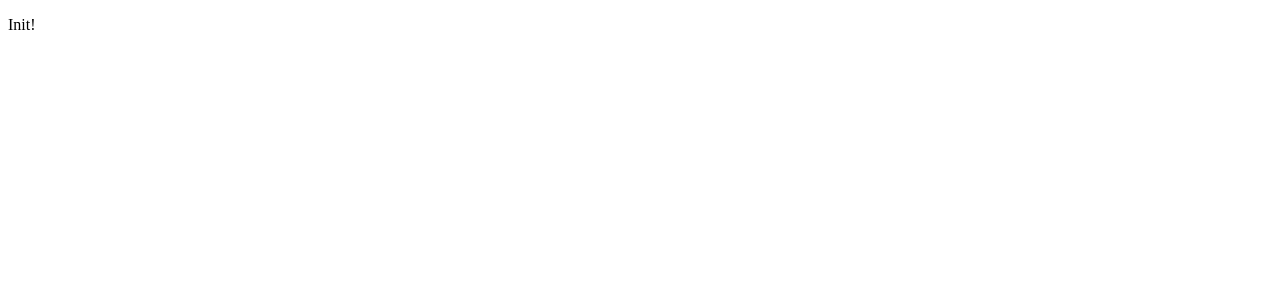
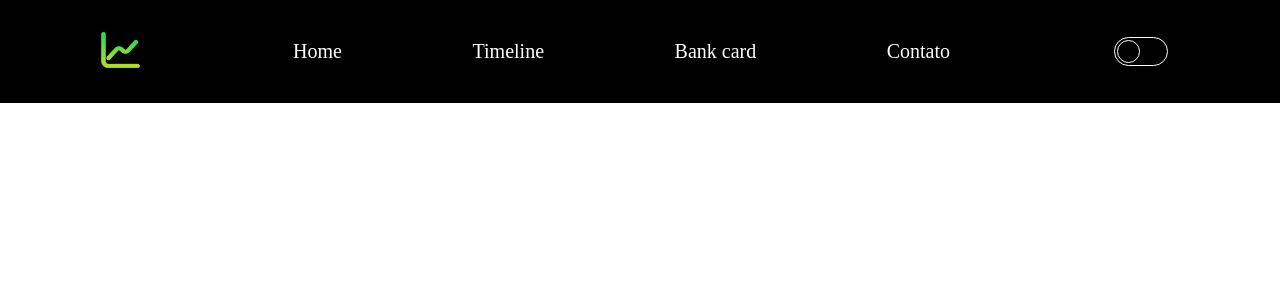
Before and after one commit to lKvasiKl/Modsen-Currency-Tracker, a React app: page / in a window 1280 px wide. Shown: the top 300 px of the page. Built offline with nearby package versions, Linux system fonts and the light colour scheme.

Commit message:
feat: added static navbar with theme switch

```diff
--- a/package.json
+++ b/package.json
@@ -14,7 +14,8 @@
   "dependencies": {
     "husky": "^8.0.3",
     "react": "^18.2.0",
-    "react-dom": "^18.2.0"
+    "react-dom": "^18.2.0",
+    "react-router-dom": "^6.15.0"
   },
   "devDependencies": {
     "@babel/core": "^7.22.15",
@@ -30,10 +31,12 @@
     "eslint-plugin-prettier": "^5.0.0",
     "eslint-plugin-react": "^7.33.2",
     "eslint-plugin-simple-import-sort": "^10.0.0",
+    "file-loader": "^6.2.0",
     "html-webpack-plugin": "^5.5.3",
     "mini-css-extract-plugin": "^2.7.6",
     "prettier": "^3.0.3",
     "style-loader": "^3.3.3",
+    "styled-components": "^6.0.7",
     "webpack": "^5.88.2",
     "webpack-cli": "^5.1.4",
     "webpack-dev-server": "^4.15.1",
--- /dev/null
+++ b/src/components/App/index.jsx
@@ -0,0 +1,15 @@
+import React from "react";
+import { Global } from "./styled";
+import Home from "@pages/Home";
+import { BrowserRouter } from "react-router-dom";
+
+const App = () => {
+  return (
+    <BrowserRouter>
+      <Global />
+      <Home />
+    </BrowserRouter>
+  );
+};
+
+export default App;
--- /dev/null
+++ b/src/components/App/styled.js
@@ -0,0 +1,10 @@
+import { createGlobalStyle } from "styled-components";
+
+export const Global = createGlobalStyle`
+    * {
+        margin: 0;
+        padding: 0;
+        box-sizing: border-box;
+        font-family: Poppins;
+    }
+`;
--- /dev/null
+++ b/src/components/Navbar/index.jsx
@@ -0,0 +1,31 @@
+import React from "react";
+
+import { NavbarContainer, IconContainer, NavListContainer } from "./styled";
+import icon from "@assets/images/icon.webp";
+import { NAVBAR_ITEMS } from "@constants/navigation";
+import { Link } from "react-router-dom";
+import Switch from "../Switch";
+
+const Navbar = () => {
+  return (
+    <NavbarContainer>
+      <IconContainer>
+        <img src={icon} width="41.19px" height="40px" />
+      </IconContainer>
+      <NavListContainer>
+        {NAVBAR_ITEMS.map((item) => {
+          const { id, name, path } = item;
+
+          return (
+            <li key={id}>
+              <Link to={path}>{name}</Link>
+            </li>
+          );
+        })}
+      </NavListContainer>
+      <Switch />
+    </NavbarContainer>
+  );
+};
+
+export default Navbar;
--- /dev/null
+++ b/src/components/Navbar/styled.js
@@ -0,0 +1,39 @@
+import styled from "styled-components";
+
+export const NavbarContainer = styled.nav`
+  display: flex;
+  align-items: center;
+  justify-content: space-between;
+  height: 103px;
+  background-color: #000000;
+  padding: 0px 100px;
+`;
+
+export const IconContainer = styled.div`
+  img {
+    height: 40px;
+    width: 41.19px;
+  }
+`;
+
+export const NavListContainer = styled.ul`
+  display: flex;
+  justify-content: space-between;
+  list-style-type: none;
+  width: 657px;
+
+  a {
+    font-size: 20px;
+    font-weight: 300;
+    text-decoration: none;
+    color: white;
+  }
+`;
+
+export const ToggleSwitchLabel = styled.label`
+  position: relative;
+  display: inline-block;
+  width: 50px;
+  height: 25px;
+  margin: 0 0.75rem;
+`;
--- /dev/null
+++ b/src/components/Switch/index.jsx
@@ -0,0 +1,23 @@
+import React, { useState } from "react";
+import { ToggleSwitch, ToggleSwitchInput, ToggleSwitchSlider } from "./styled";
+
+const Switch = () => {
+  const [isToggled, setIsToggled] = useState(false);
+
+  const handleToggleClick = () => {
+    setIsToggled((prevState) => !prevState);
+  };
+
+  return (
+    <ToggleSwitch>
+      <ToggleSwitchInput
+        type="checkbox"
+        checked={isToggled}
+        onChange={handleToggleClick}
+      />
+      <ToggleSwitchSlider />
+    </ToggleSwitch>
+  );
+};
+
+export default Switch;
--- /dev/null
+++ b/src/components/Switch/styled.js
@@ -0,0 +1,49 @@
+import styled from "styled-components";
+
+export const ToggleSwitch = styled.label`
+  position: relative;
+  display: inline-block;
+  width: 54px;
+  height: 29px;
+  margin: 0 0.75rem;
+`;
+
+export const ToggleSwitchSlider = styled.span`
+  position: absolute;
+  cursor: pointer;
+  background-color: transparent;
+  border-radius: 25px;
+  border: solid 1px #ffffff;
+  top: 0;
+  right: 0;
+  bottom: 0;
+  left: 0;
+  transition: background-color 0.2s ease;
+
+  &:before {
+    position: absolute;
+    content: "";
+    left: 2px;
+    top: 2px;
+    width: 21px;
+    height: 21px;
+    border: solid 1px #ffffff;
+    border-radius: 50%;
+    transition: transform 0.3s ease;
+  }
+`;
+
+export const ToggleSwitchInput = styled.input`
+  display: none;
+
+  &:checked + ${ToggleSwitchSlider} {
+    background-color: transparent;
+    border: solid 1px #000000;
+  }
+
+  &:checked + ${ToggleSwitchSlider}::before {
+    transform: translateX(25px);
+    background-color: transparent;
+    border: solid 1px #000000;
+  }
+`;
--- /dev/null
+++ b/src/components/index.jsx
@@ -0,0 +1,3 @@
+export { default as App } from "./App";
+export { default as Navbar } from "./Navbar";
+export { default as Switch } from "./Switch";
--- /dev/null
+++ b/src/constants/navigation.js
@@ -0,0 +1,6 @@
+export const NAVBAR_ITEMS = [
+  { id: 1, name: "Home", path: "/" },
+  { id: 2, name: "Timeline", path: "/timeline" },
+  { id: 3, name: "Bank card", path: "/bank-card" },
+  { id: 4, name: "Contato", path: "/contato" },
+];
--- a/src/index.jsx
+++ b/src/index.jsx
@@ -1,10 +1,12 @@
 import React from "react";
 import ReactDOM from "react-dom/client";
+
+import { App } from "@components";
 
 const root = ReactDOM.createRoot(document.getElementById("root"));
 
 root.render(
   <React.StrictMode>
-    <p>Init!</p>
+    <App />
   </React.StrictMode>,
 );
--- /dev/null
+++ b/src/pages/Home/index.jsx
@@ -0,0 +1,13 @@
+import React from "react";
+
+import { Navbar } from "@components";
+
+const Home = () => {
+  return (
+    <>
+      <Navbar />
+    </>
+  );
+};
+
+export default Home;
--- a/webpack.common.js
+++ b/webpack.common.js
@@ -1,7 +1,7 @@
 const HTMLWebpackPlugin = require("html-webpack-plugin");
 const MiniCssExtractPlugin = require("mini-css-extract-plugin");
+const DotenvWebpackPlugin = require("dotenv-webpack");
 const { CleanWebpackPlugin } = require("clean-webpack-plugin");
-const DotenvWebpackPlugin = require("dotenv-webpack");
 const path = require("path");
 
 module.exports = {
@@ -10,11 +10,24 @@ module.exports = {
     path: path.join(__dirname, "dist"),
     filename: "index.[hash].js",
   },
+  resolve: {
+    extensions: [".js", ".jsx"],
+    alias: {
+      "@assets": path.resolve(__dirname, "src/assets"),
+      "@components": path.resolve(__dirname, "src/components"),
+      "@constants": path.resolve(__dirname, "src/constants"),
+      "@pages": path.resolve(__dirname, "src/pages"),
+    },
+  },
   module: {
     rules: [
       {
         test: /\.(css)$/,
         use: [MiniCssExtractPlugin.loader, "style-loader", "css-loader"],
+      },
+      {
+        test: /\.(jpg|jpeg|png|svg|webp)$/,
+        use: ["file-loader"],
       },
       {
         test: /\.(js)x?$/,
```
Also changed, not shown: src/assets/images/icon.webp (added), 1 other file (tests, documents, lock files or other folders).
